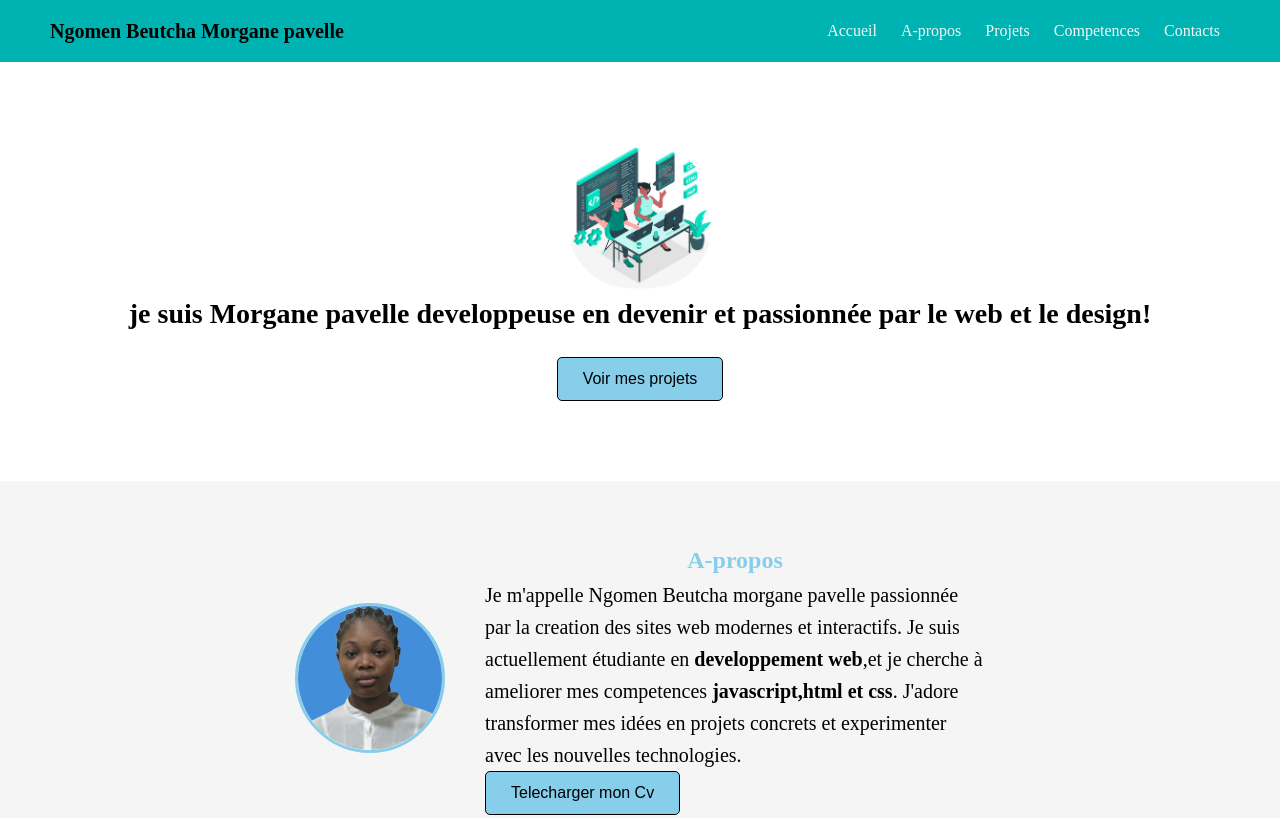
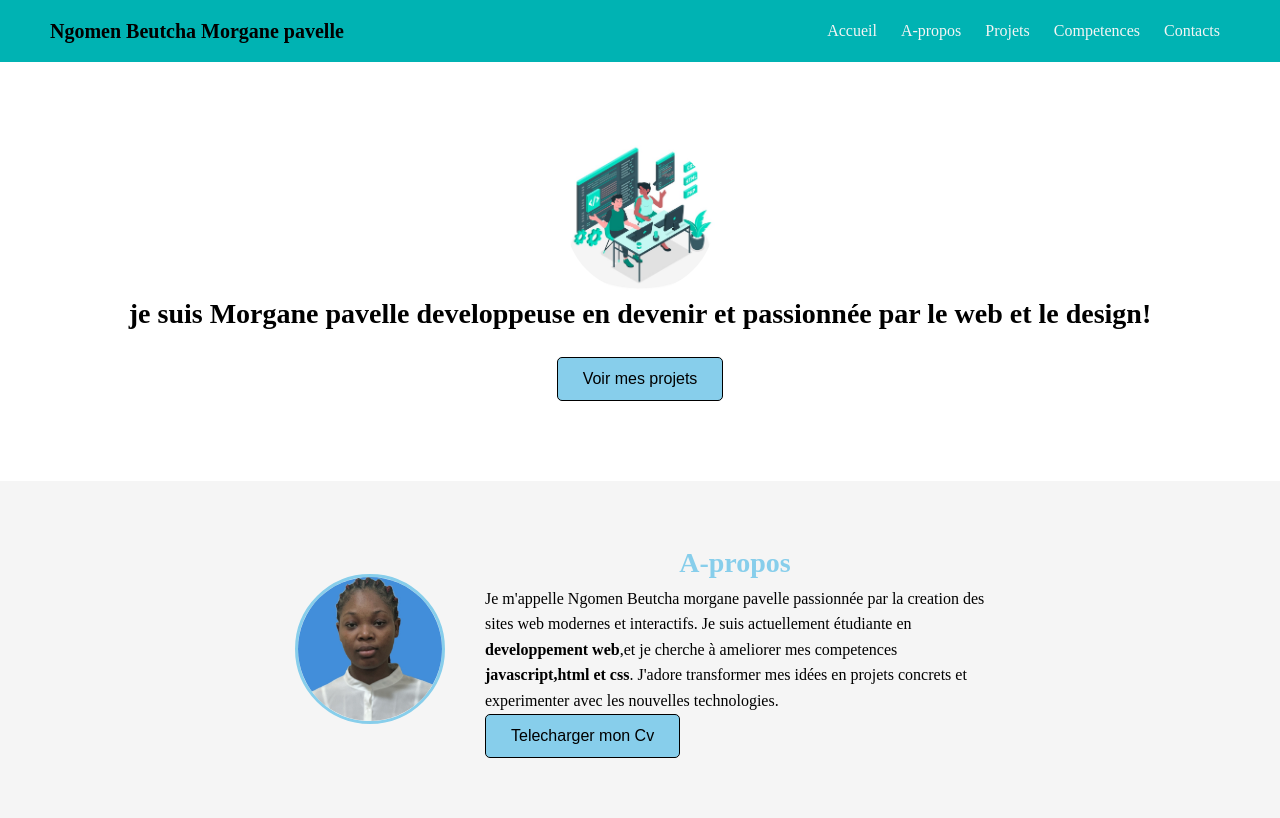
Before and after one commit to MorganeNgomen/Mon-porfolio, a plain HTML site: page index.html in a window 1280 px wide. Shown: the top 818 px of the page. Drawn offline with Linux system fonts and the light colour scheme.

Commit message:
Update Projet.css
Modifier la taille

```diff
--- a/Projet.css
+++ b/Projet.css
@@ -74,7 +74,6 @@ header nav a:hover {
 }
 .a-propos p {
   max-width: 500px;
-  font-size:20px;
 }
 .a-propos button {
   background: skyblue;
@@ -92,7 +91,7 @@ header nav a:hover {
 .a-propos h2{
   color: skyblue;
   text-align:center;
-  font-size:24px;
+  font-size:28px;
 }
 .projets {
   padding: 60px 20px;
```
